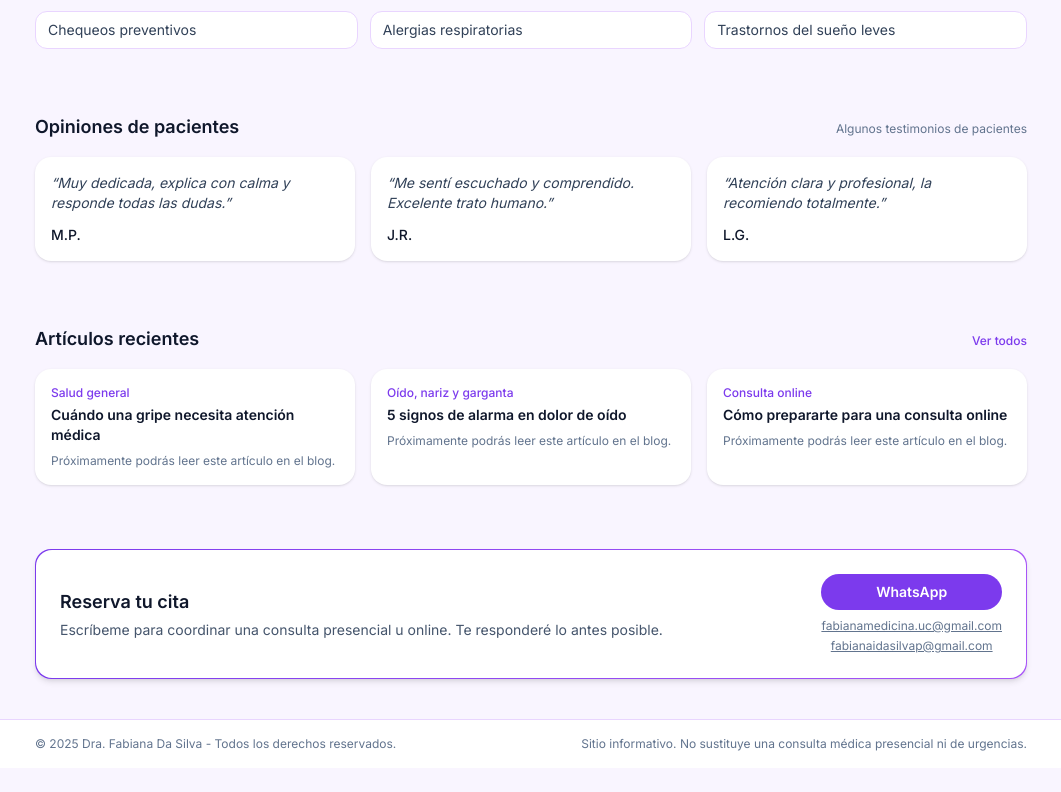
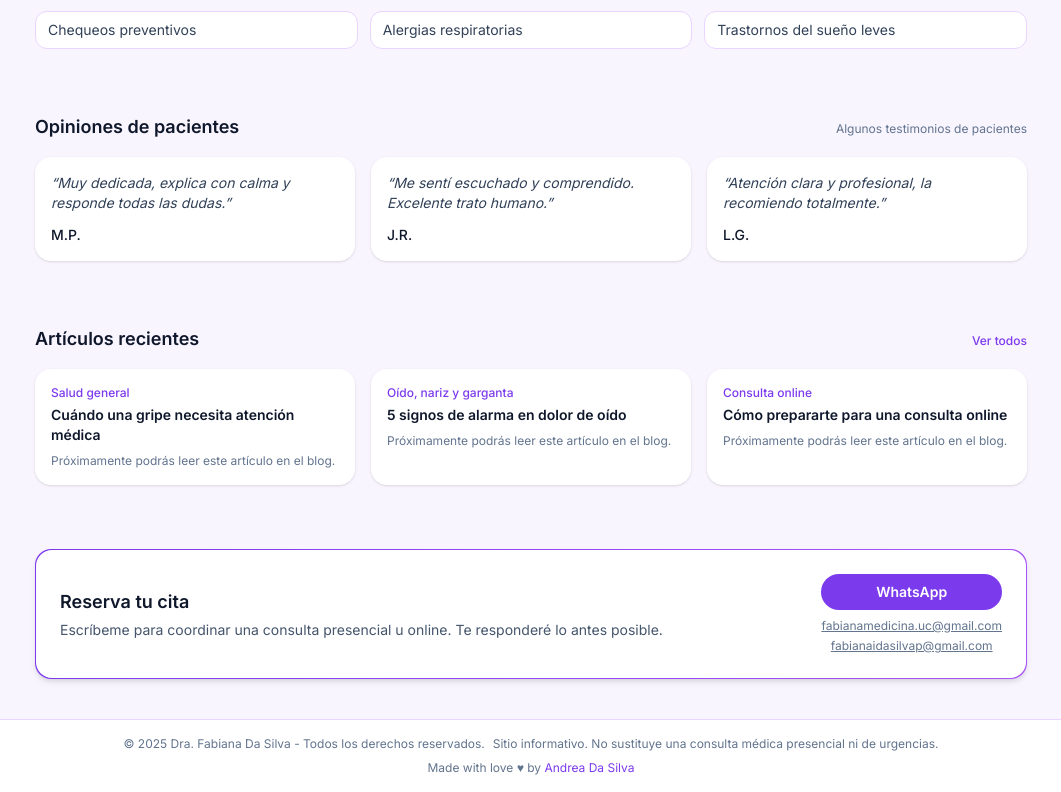
Before and after one commit to andreaintech/dra-fabiana-da-silva, a Next.js app: page / in a window 1280 px wide. Shown: the part 1428-2220 px from the top of the page, without its empty margins (109-1170 px from the left). Before the commit the page ends 2196 px from the top, so only its background shows below. Built offline with nearby package versions, Linux system fonts and the light colour scheme.

Commit message:
feat: add footer credit

```diff
--- a/src/app/layout.tsx
+++ b/src/app/layout.tsx
@@ -55,7 +55,7 @@ export default function RootLayout({
           </header>
           <main className="flex-1">{children}</main>
           <footer className="border-t border-brand-soft bg-white">
-            <div className="mx-auto flex max-w-5xl flex-col gap-2 px-4 py-4 text-xs text-slate-500 md:flex-row md:items-center md:justify-between">
+            <div className="mx-auto flex max-w-5xl flex-wrap items-center justify-center gap-2 px-4 py-4 text-xs text-slate-500">
               <span>
                 © {new Date().getFullYear()} Dra. Fabiana Da Silva - Todos los
                 derechos reservados.
@@ -64,6 +64,17 @@ export default function RootLayout({
                 Sitio informativo. No sustituye una consulta médica presencial
                 ni de urgencias.
               </span>
+              <span>
+                Made with love ♥ by{" "}
+                <a
+                  href="https://andreaintech.github.io/web/"
+                  target="_blank"
+                  rel="noreferrer"
+                  className="text-brand hover:underline"
+                >
+                  Andrea Da Silva
+                </a>
+              </span>
             </div>
           </footer>
         </div>
```
